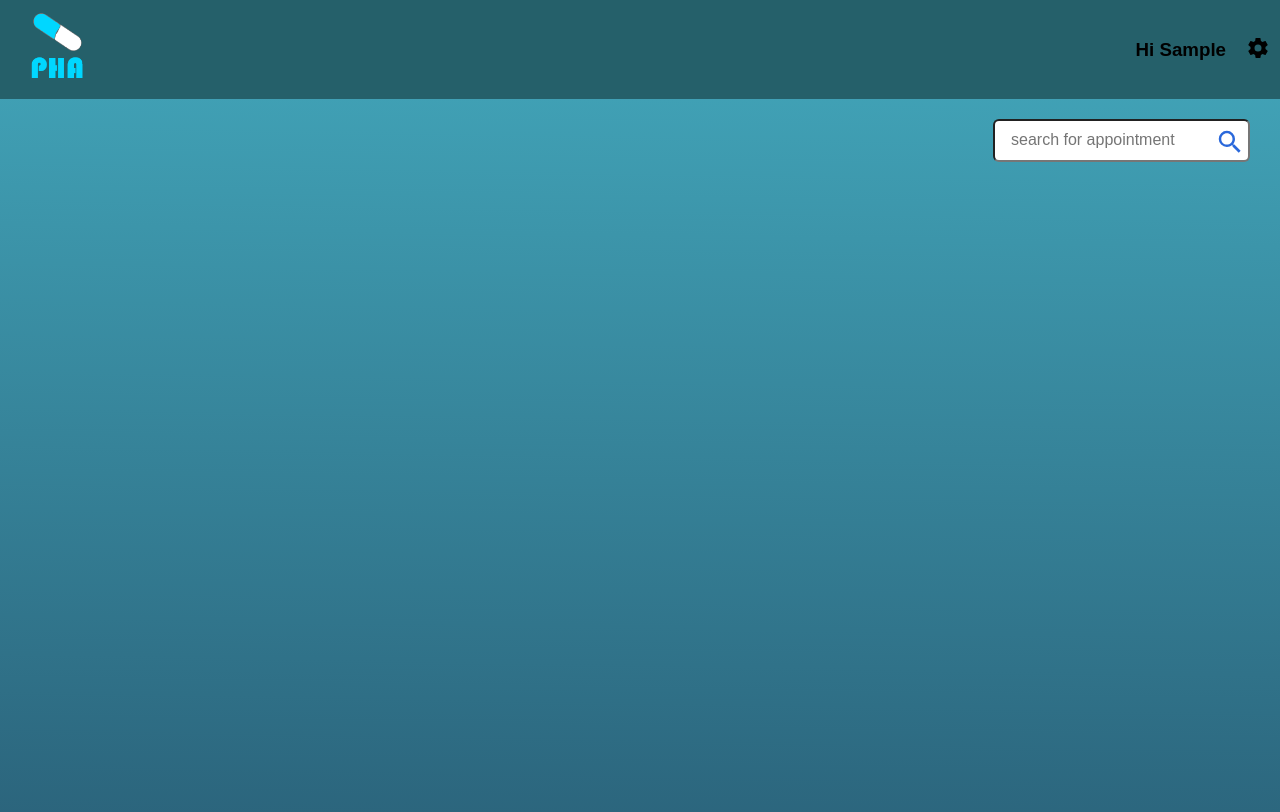
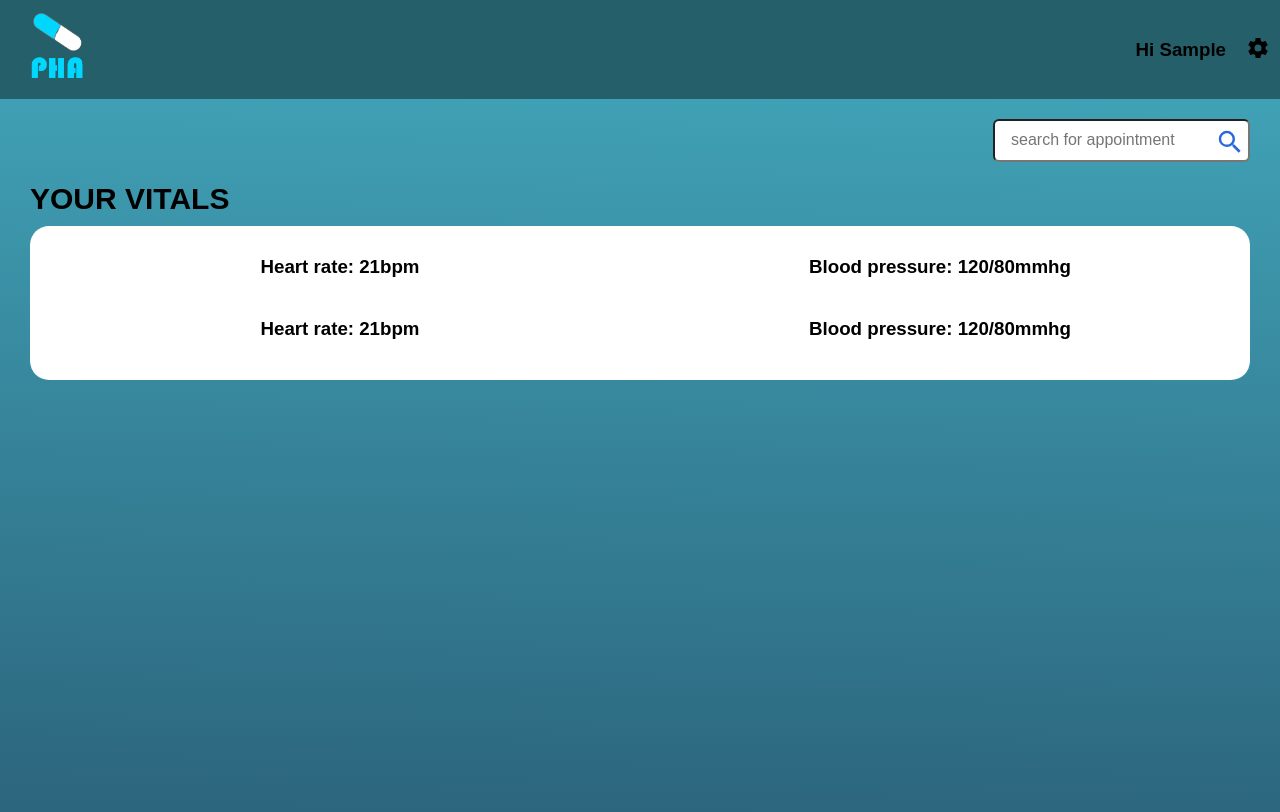
Before and after one commit to bekossy/health-app-client, a React (Vite) app: page / in a window 1280 px wide. Both pictures are taken after typing "Sample", "Sample123" into the empty fields and a click on the button "Login". Shown: the top 812 px of the page. Built offline with nearby package versions, Linux system fonts and the light colour scheme.

Commit message:
adds the vitals section in Homepage

```diff
--- a/src/components/Homepage/Homepage.css
+++ b/src/components/Homepage/Homepage.css
@@ -25,6 +25,29 @@ input[type="search"]:focus {
   border-radius: 0.375rem;
 }
 
+.vitals {
+  clear: both;
+}
+.vitals h1 {
+  margin-left: 30px;
+  padding-top: 20px;
+  text-transform: uppercase;
+  font-size: 30px;
+}
+.vitalContainer {
+  display: grid;
+  grid-template-columns: repeat(2, 1fr);
+  background-color: white;
+  border-radius: 1.2rem;
+  margin: 10px 30px;
+  padding-top: 30px;
+  padding-left: 10px;
+  padding-right: 10px;
+  text-align: center;
+}
+.vitalContainer h3 {
+  margin-bottom: 40px;
+}
 @media screen and (max-width: 500px) {
   input[type="search"],
   input[type="search"]:focus {
--- a/src/components/Homepage/Homepage.jsx
+++ b/src/components/Homepage/Homepage.jsx
@@ -18,6 +18,16 @@ export const Homepage = () => {
             />
           </svg>
         </form>
+
+        <div className="vitals">
+          <h1>your Vitals</h1>
+          <div className="vitalContainer">
+            <h3>Heart rate: 21bpm</h3>
+            <h3>Blood pressure: 120/80mmhg</h3>
+            <h3>Heart rate: 21bpm</h3>
+            <h3>Blood pressure: 120/80mmhg</h3>
+          </div>
+        </div>
       </section>
     </>
   );
```
